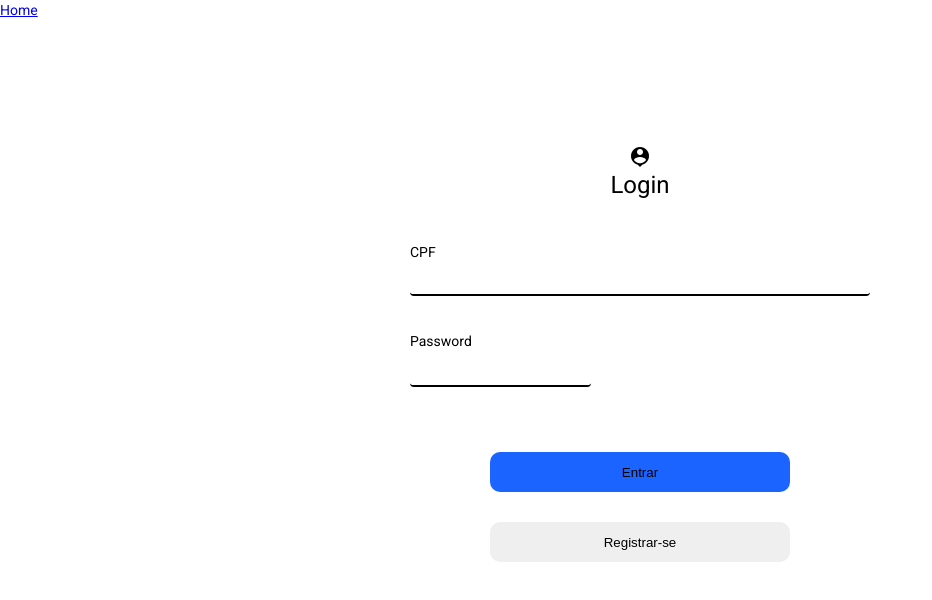
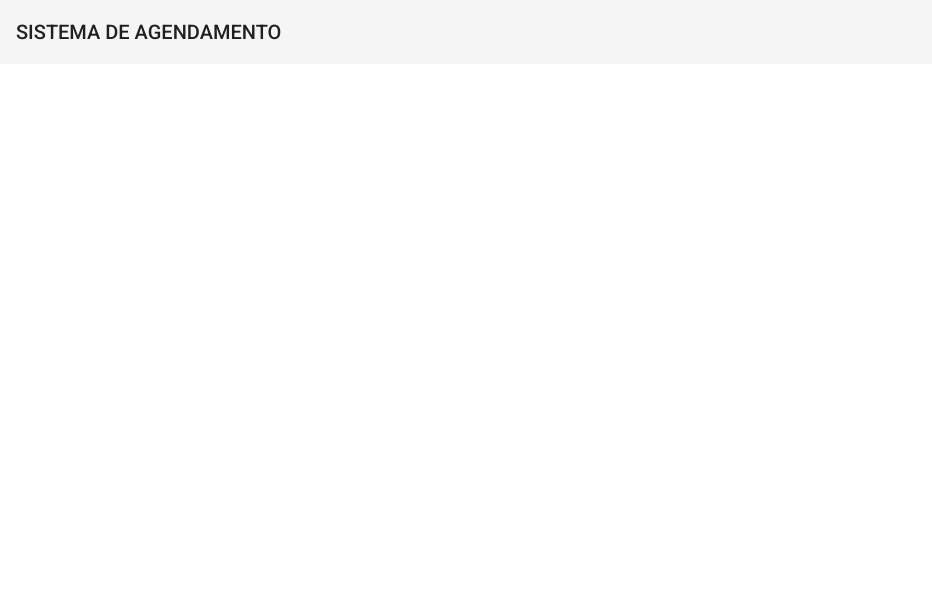
Before and after one commit to thaisBertoldi/datasharing-appointment-angular-web, an Angular app: page / in a window 1280 px wide. Shown: the top 600 px of the page, without its empty margins (0-932 px from the left). Built offline with nearby package versions, Linux system fonts and the light colour scheme.

Commit message:
feat: created component navbar and adjusted routes

```diff
--- a/src/app/app-routing.module.ts
+++ b/src/app/app-routing.module.ts
@@ -9,7 +9,7 @@ const routes: Routes = [
     component: LoginComponent,
   },
   {
-    path: 'home',
+    path: '',
     component: HomeComponent,
   },
 ];
--- a/src/app/app.component.html
+++ b/src/app/app.component.html
@@ -1 +1 @@
-<app-login></app-login>
+<router-outlet></router-outlet>
--- a/src/app/view/home/home.component.html
+++ b/src/app/view/home/home.component.html
@@ -1,2 +1 @@
-
-<p>tela home</p>
+<app-navbar></app-navbar>
--- a/src/app/view/login/login.component.html
+++ b/src/app/view/login/login.component.html
@@ -1,4 +1,3 @@
-<a routerLink="/home">Home</a><br>
 <div class="container">
   <div class="form-login">
     <div class="title-login">
--- /dev/null
+++ b/src/app/view/templates/navbar/navbar.component.css
@@ -0,0 +1,3 @@
+.example-spacer {
+  flex: 1 1 auto;
+}
--- /dev/null
+++ b/src/app/view/templates/navbar/navbar.component.html
@@ -0,0 +1,5 @@
+<p>
+  <mat-toolbar>
+    <span>SISTEMA DE AGENDAMENTO</span>
+  </mat-toolbar>
+</p>
--- /dev/null
+++ b/src/app/view/templates/navbar/navbar.component.ts
@@ -0,0 +1,15 @@
+import { Component, OnInit } from '@angular/core';
+
+@Component({
+  selector: 'app-navbar',
+  templateUrl: './navbar.component.html',
+  styleUrls: ['./navbar.component.css']
+})
+export class NavbarComponent implements OnInit {
+
+  constructor() { }
+
+  ngOnInit(): void {
+  }
+
+}
```
Also changed, not shown: src/app/app.module.ts (+8 -3 lines), 1 other file (tests, documents, lock files or other folders).
